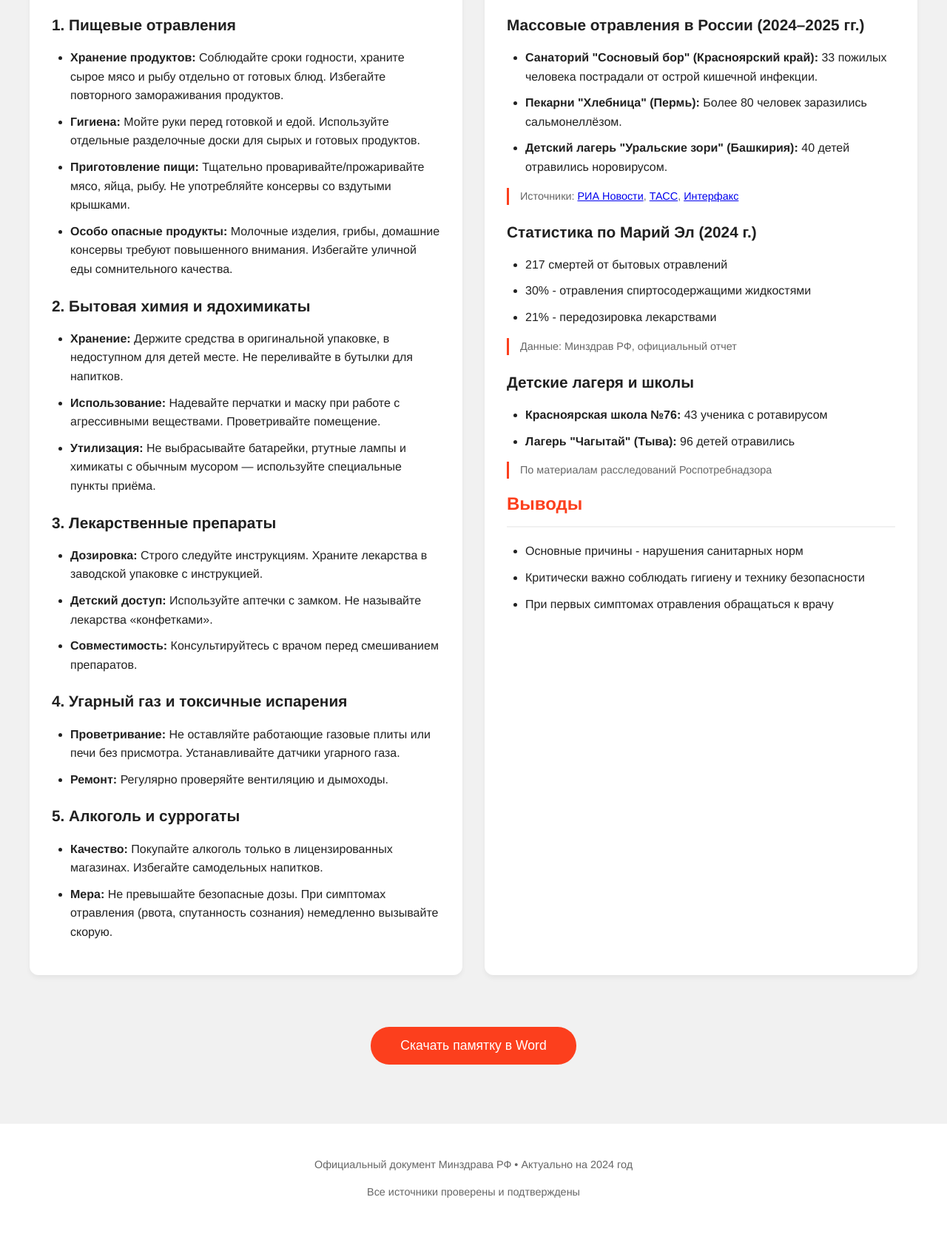
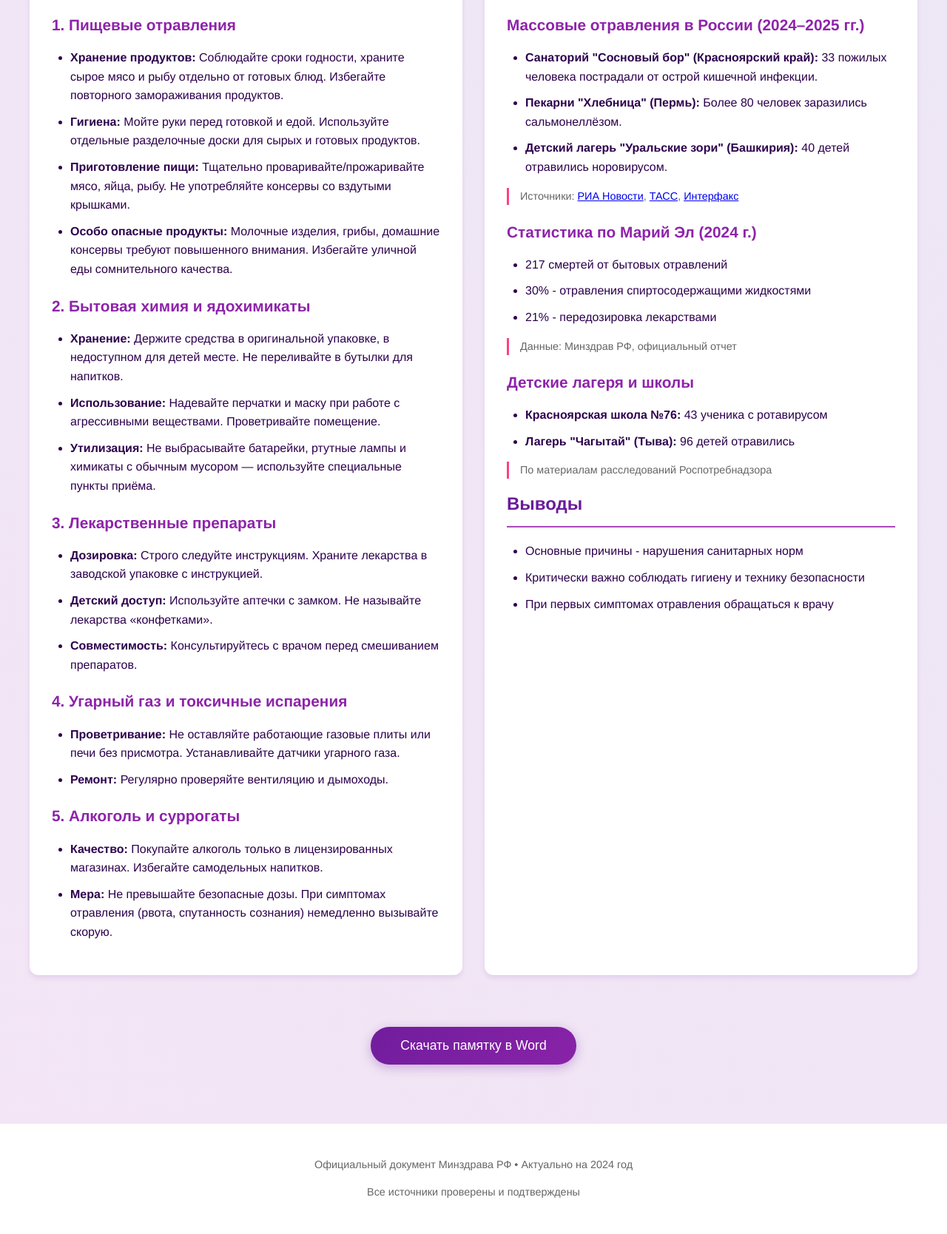
Before and after one commit to Aszuum/Aszuum.github.io, a plain HTML site: page index.html in a window 1280 px wide. Shown: the part 340-2008 px from the top of the page at 74% size. Drawn offline with Linux system fonts and the light colour scheme.

Commit message:
Update index.html

```diff
--- a/index.html
+++ b/index.html
@@ -7,17 +7,18 @@
     <script src="https://cdnjs.cloudflare.com/ajax/libs/html-docx-js/0.3.1/html-docx.js"></script>
     <style>
         :root {
-            --y-red: #fc3f1d;
-            --y-gray: #f1f1f1;
-            --y-dark: #212121;
+            --purple-1: #6A1B9A; /* Темно-фиолетовый */
+            --purple-2: #8E24AA; /* Фиолетовый */
+            --purple-3: #AB47BC; /* Светло-фиолетовый */
+            --accent: #FF4081; /* Акцентный розовый */
         }
 
         body {
             font-family: 'Helvetica Neue', Arial, sans-serif;
             line-height: 1.6;
-            background: var(--y-gray);
+            background: linear-gradient(45deg, #f3e5f5, #ede7f6); /* Светлый фиолетовый градиент */
             margin: 0;
-            color: var(--y-dark);
+            color: #2d004d; /* Темно-фиолетовый текст */
         }
 
         .container {
@@ -27,14 +28,14 @@
         }
 
         .header {
-            background: white;
+            background: linear-gradient(45deg, var(--purple-1), var(--purple-2)); /* Фиолетовый градиент */
             padding: 20px 0;
             box-shadow: 0 2px 10px rgba(0,0,0,0.05);
             margin-bottom: 40px;
         }
 
         .header h1 {
-            color: var(--y-red);
+            color: white;
             margin: 0;
             font-size: 2.2em;
             padding-left: 20px;
@@ -45,7 +46,7 @@
             border-radius: 12px;
             padding: 30px;
             margin-bottom: 30px;
-            box-shadow: 0 4px 6px rgba(0,0,0,0.05);
+            box-shadow: 0 4px 6px rgba(106,27,154,0.1); /* Фиолетовая тень */
         }
 
         .grid {
@@ -55,14 +56,14 @@
         }
 
         h2 {
-            color: var(--y-red);
-            border-bottom: 2px solid var(--y-gray);
+            color: var(--purple-1); /* Темно-фиолетовый */
+            border-bottom: 2px solid var(--purple-3); /* Светло-фиолетовый */
             padding-bottom: 10px;
             margin-top: 0;
         }
 
         h3 {
-            color: var(--y-dark);
+            color: var(--purple-2); /* Фиолетовый */
             margin: 20px 0 10px;
             font-size: 1.3em;
         }
@@ -81,11 +82,12 @@
             color: #666;
             margin: 15px 0;
             padding-left: 15px;
-            border-left: 3px solid var(--y-red);
+            border-left: 3px solid var(--accent); /* Акцентный розовый */
         }
 
         #exportBtn {
-            background: var(--y-red);
+            background: linear-gradient(135deg, var(--purple-1), var(--purple-2), var(--purple-3)); /* Фиолетовый градиент */
+            background-size: 300% 300%;
             color: white;
             padding: 15px 40px;
             border: none;
@@ -95,10 +97,18 @@
             transition: transform 0.2s;
             display: block;
             margin: 40px auto;
+            animation: gradientFlow 6s ease infinite;
+            box-shadow: 0 4px 15px rgba(106,27,154,0.3); /* Фиолетовая тень */
         }
 
         #exportBtn:hover {
             transform: translateY(-2px);
+        }
+
+        @keyframes gradientFlow {
+            0% { background-position: 0% 50% }
+            50% { background-position: 100% 50% }
+            100% { background-position: 0% 50% }
         }
 
         .footer {
```
